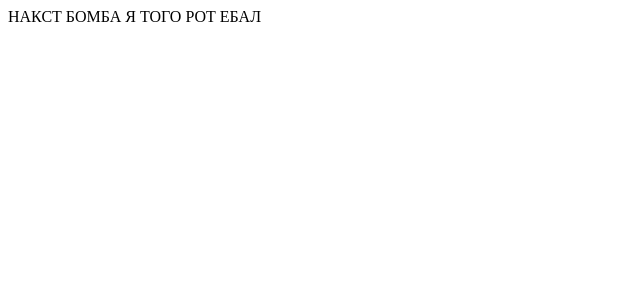
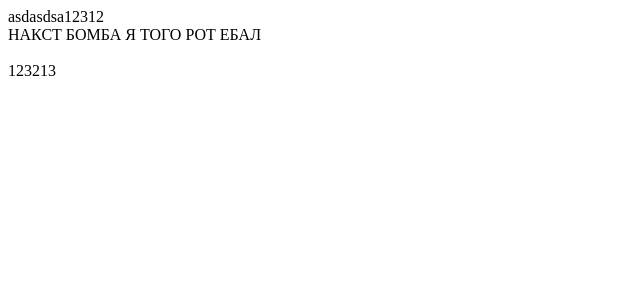
Before and after one commit to ExodiaSTR/hack-2022, a Nuxt app: page / in a window 1280 px wide. Shown: the top 300 px of the page, without its empty margins (0-640 px from the left). Built offline with nearby package versions, Linux system fonts and the light colour scheme.

Commit message:
added layout

```diff
--- /dev/null
+++ b/layouts/default.vue
@@ -0,0 +1,10 @@
+<template>
+  <div>
+    asdasdsa12312
+    <br />
+    <slot />
+
+    <br />
+    123213
+  </div>
+</template>
--- a/app.vue
+++ b/pages/index.vue
@@ -1,3 +1,5 @@
 <template>
+  <slot />
+
   <div>НАКСТ БОМБА Я ТОГО РОТ ЕБАЛ</div>
 </template>
```
